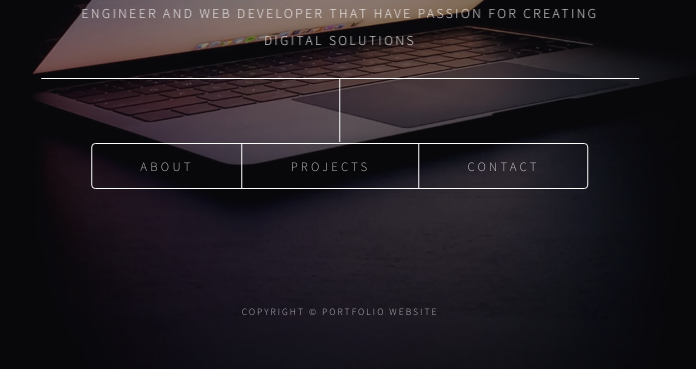
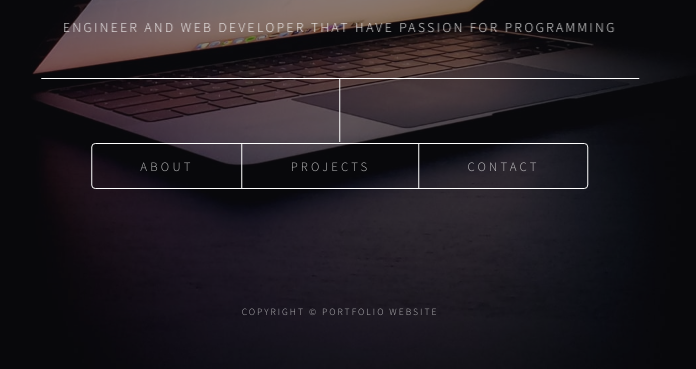
Before and after one commit to ihebdh/portfolio, a plain HTML site: page index.html in a window 1280 px wide. Shown: the part 431-800 px from the top of the page, without its empty margins (300-996 px from the left). Drawn offline with Linux system fonts and the light colour scheme; a web font is replaced by a local one.

Commit message:
update02

```diff
--- a/index.html
+++ b/index.html
@@ -20,7 +20,7 @@
                 <div class="info">
                     <div class="inner">
                         <h1>DAYEH IHEB</h1>
-                        <p> ENGINEER AND WEB DEVELOPER THAT HAVE PASSION FOR CREATING DIGITAL SOLUTIONS</p>
+                        <p> ENGINEER AND WEB DEVELOPER THAT HAVE PASSION FOR PROGRAMMING</p>
                     </div>
                 </div>
                 <div class="nav">
```
